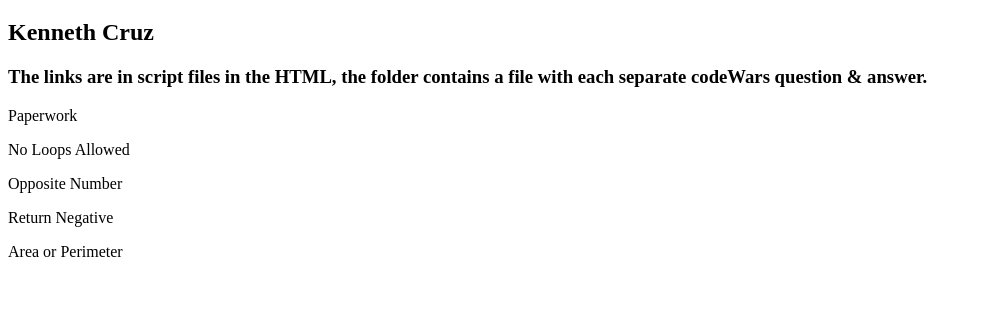
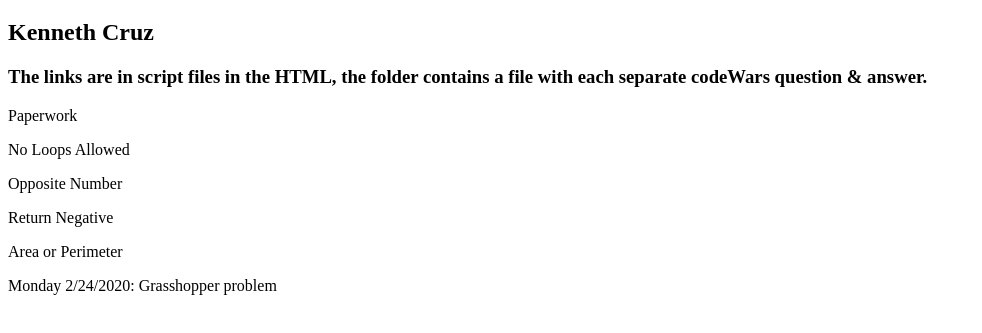
Before and after one commit to kenneth-cruz/solved_Codewars_Leetcode, a plain HTML site: page index.html in a window 1280 px wide. Shown: the part 61-394 px from the top of the page, without its empty margins (0-982 px from the left). Drawn offline with Linux system fonts and the light colour scheme.

Commit message:
changed folders

```diff
--- a/question1_PaperWork.js
+++ b/DueFeb16/question1_PaperWork.js
@@ -19,3 +19,5 @@
     return totalPages
   }
 }
+
+console.log( 'test question one answer:' + ' '+ paperwork(5,5))
--- a/question2_NoLoopsAllowed.js
+++ b/DueFeb16/question2_NoLoopsAllowed.js
@@ -10,3 +10,5 @@
 
 // ANSWER //
 const check = (a,x) => a.includes(x);
+
+console.log( 'test question two answer:' + ' '+ check([1,2,3],2))
--- a/question3_oppositeNumber.js
+++ b/DueFeb16/question3_oppositeNumber.js
@@ -4,3 +4,5 @@
 function opposite(number) {
   return(-number)
 }
+
+console.log( 'test question three answer:' + ' '+ opposite(5))
--- a/question4_returnNegative.js
+++ b/DueFeb16/question4_returnNegative.js
@@ -12,3 +12,6 @@
   else{
   return(neg)}
 }
+
+
+console.log( 'test question four answer:' + ' '+ makeNegative(10))
--- a/question5_areaOrPerimeter.js
+++ b/DueFeb16/question5_areaOrPerimeter.js
@@ -5,7 +5,7 @@
 
 // ANSWER //
 const areaOrPerimeter = function(l , w) {
-  var perimeterRect = 2*l + 2*w
+  var perimeterRect = 2*l + 2*w;
   var areaSqu = l * w
   if ( l === w){
   return areaSqu
@@ -14,3 +14,5 @@
   return perimeterRect
   }
 };
+
+console.log( 'test question five answer:' + ' '+ areaOrPerimeter(5,4))
--- a/feb24/main.js
+++ b/feb24/main.js
@@ -16,4 +16,5 @@
   return (2 + 2) * (2 + 2) * 2
 }
 
-console.log(orderOperations())
+
+console.log( 'Monday 2/24/2020: Grasshopper problem Answer' + ' '+ orderOperations())
--- a/index.html
+++ b/index.html
@@ -13,25 +13,29 @@
     </h3>
 
   <p> Paperwork </p>
-  <script type="text/javascript" src="question1_PaperWork.js">
+  <script type="text/javascript" src="DueFeb16/question1_PaperWork.js">
   </script>
 
   <p> No Loops Allowed</p>
-  <script type="text/javascript" src="question2_NoLoopsAllowed.js">
+  <script type="text/javascript" src="DueFeb16/question2_NoLoopsAllowed.js">
   </script>
 
   <p> Opposite Number</p>
-  <script type="text/javascript" src="question3_oppositeNumber.js">
+  <script type="text/javascript" src="DueFeb16/question3_oppositeNumber.js">
   </script>
 
   <p> Return Negative </p>
-  <script type="text/javascript" src="question4_returnNegative.js">
+  <script type="text/javascript" src="DueFeb16/question4_returnNegative.js">
   </script>
 
   <p> Area or Perimeter </p>
-  <script type="text/javascript" src="question5_areaOrPerimeter.js">
+  <script type="text/javascript" src="DueFeb16/question5_areaOrPerimeter.js">
   </script>
 
+  <p> Monday 2/24/2020: Grasshopper problem </p>
+  <script type="text/javascript" src="feb24/main.js">
+
+  </script>
 
 
   </body>
```
Also changed, not shown: images/codewarsLogo.png (added), 4 other files.
